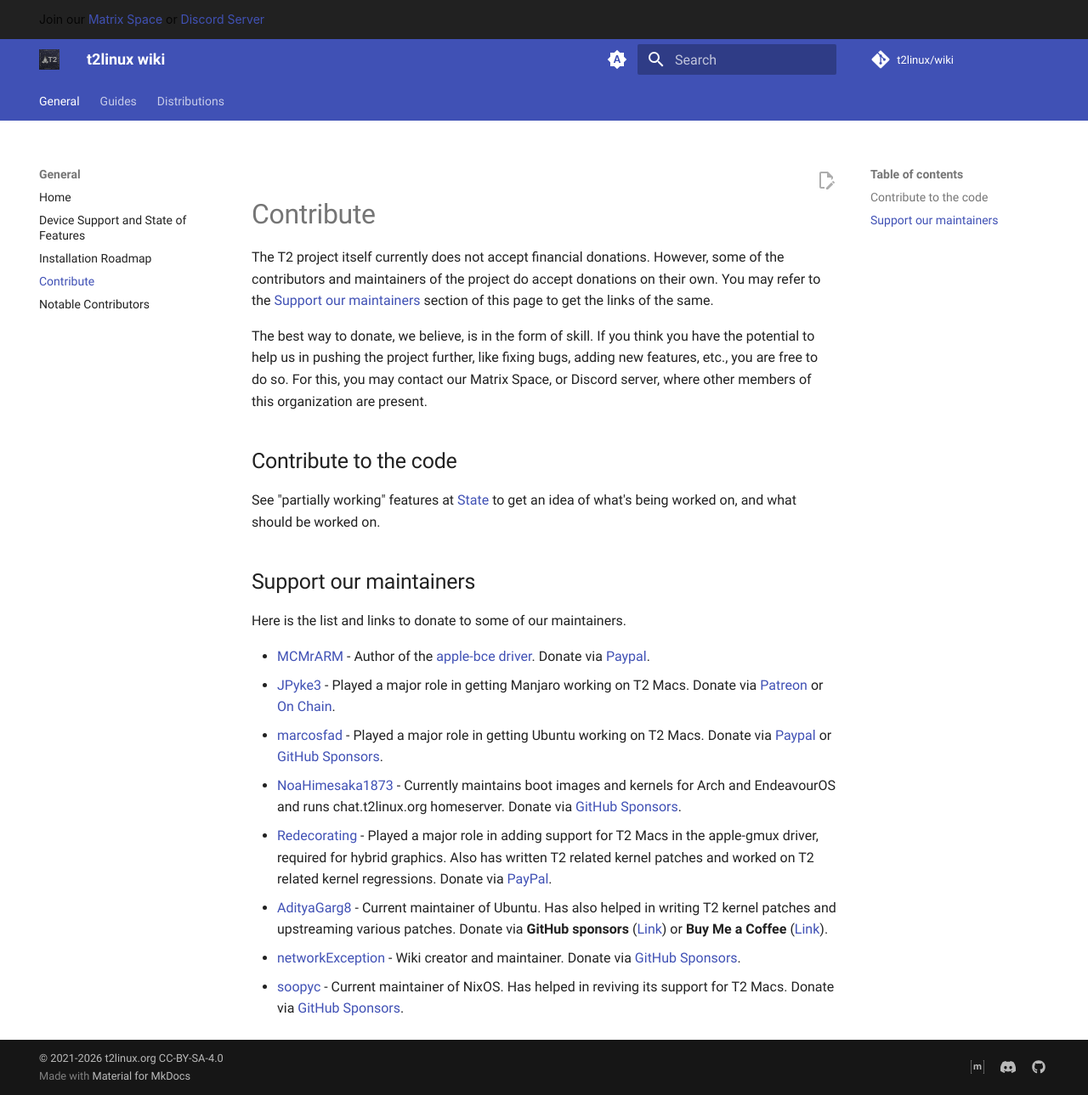
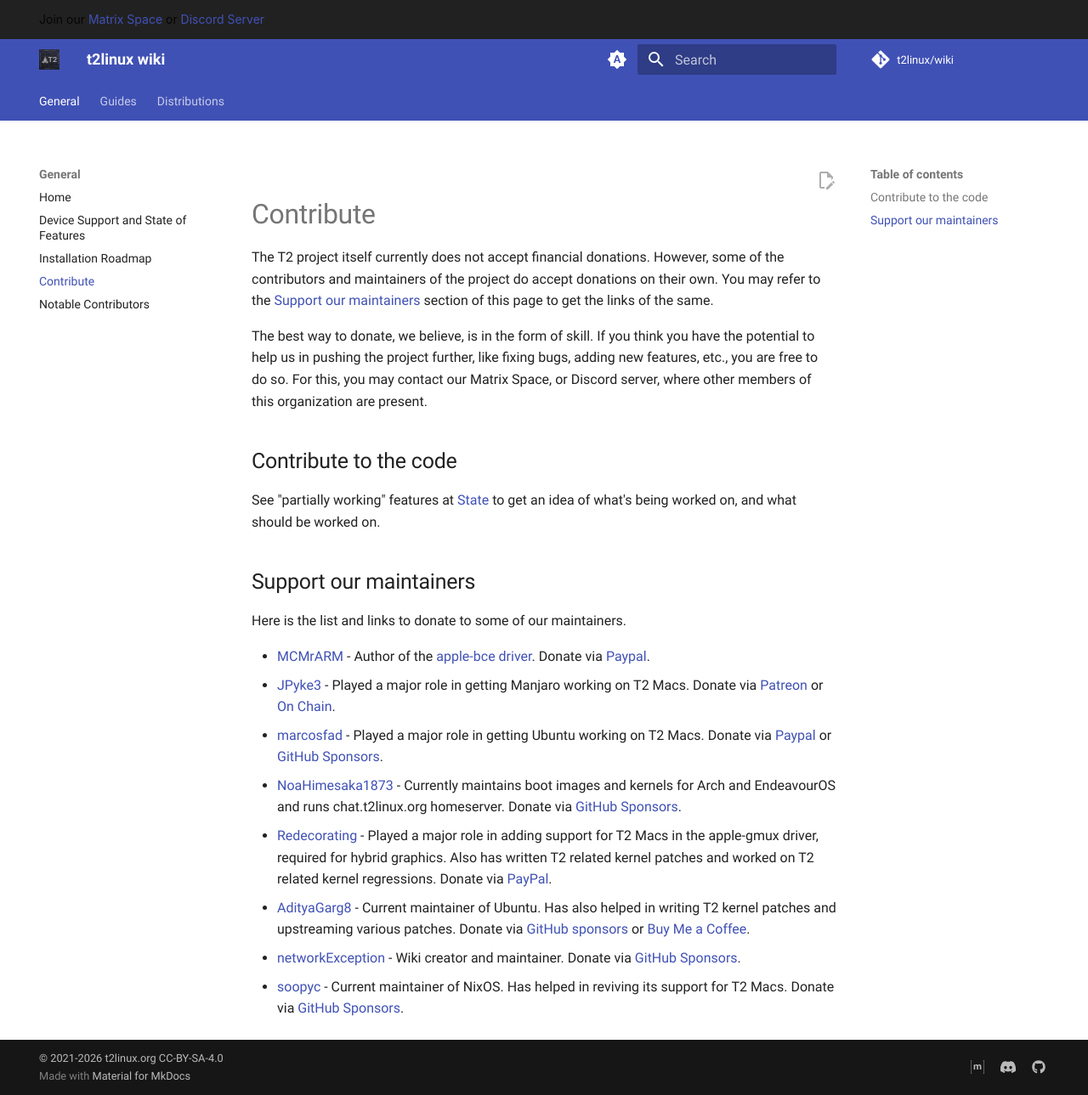
Before and after one commit to t2linux/wiki, an MkDocs documentation site: the page built from docs/contribute.md, in a window 1280 px wide and 1289 px high. Shown: the whole window at 85% size. Built offline with MkDocs 1.6.1 and Material for MkDocs 9.7.7, drawn with Linux system fonts in a browser that asks for light colours; comment, search, counter and statistics services are not loaded.

Commit message:
Contribute: make donation link format consistent

```diff
--- a/docs/contribute.md
+++ b/docs/contribute.md
@@ -17,6 +17,6 @@ Here is the list and links to donate to some of our maintainers.
 - [marcosfad](https://github.com/marcosfad) - Played a major role in getting Ubuntu working on T2 Macs. Donate via [Paypal](https://paypal.me/marcosfad) or [GitHub Sponsors](https://github.com/sponsors/marcosfad).
 - [NoaHimesaka1873](https://github.com/NoaHimesaka1873) - Currently maintains boot images and kernels for Arch and EndeavourOS and runs chat.t2linux.org homeserver. Donate via [GitHub Sponsors](https://github.com/sponsors/NoaHimesaka1873).
 - [Redecorating](https://github.com/Redecorating) - Played a major role in adding support for T2 Macs in the apple-gmux driver, required for hybrid graphics. Also has written T2 related kernel patches and worked on T2 related kernel regressions. Donate via [PayPal](https://paypal.me/redecorating).
-- [AdityaGarg8](https://github.com/AdityaGarg8) - Current maintainer of Ubuntu. Has also helped in writing T2 kernel patches and upstreaming various patches. Donate via **GitHub sponsors** ([Link](https://github.com/sponsors/AdityaGarg8)) or **Buy Me a Coffee** ([Link](https://www.buymeacoffee.com/gargadityav)).
+- [AdityaGarg8](https://github.com/AdityaGarg8) - Current maintainer of Ubuntu. Has also helped in writing T2 kernel patches and upstreaming various patches. Donate via [GitHub sponsors](https://github.com/sponsors/AdityaGarg8) or [Buy Me a Coffee](https://www.buymeacoffee.com/gargadityav).
 - [networkException](https://github.com/networkException) - Wiki creator and maintainer. Donate via [GitHub Sponsors](https://github.com/sponsors/networkException).
 - [soopyc](https://github.com/soopyc) - Current maintainer of NixOS. Has helped in reviving its support for T2 Macs. Donate via [GitHub Sponsors](https://github.com/sponsors/soopyc).
```
